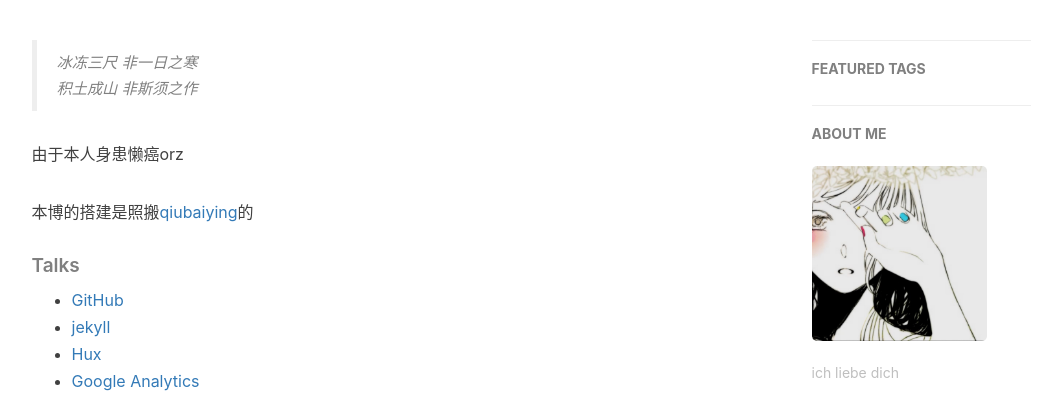
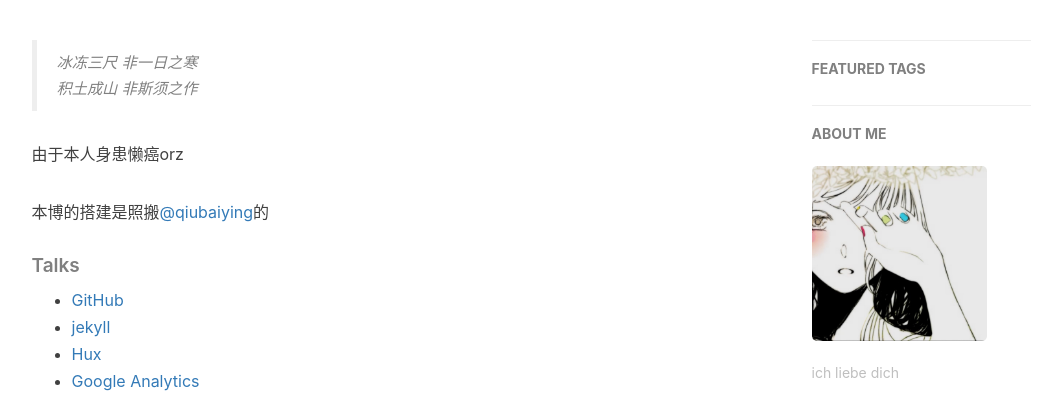
Before and after one commit to yuchangonline/yuchangonline.github.io, a Jekyll site: the page built from about.html, in a window 1280 px wide. Shown: the part 418-812 px from the top of the page, without its empty margins (136-1198 px from the left). Built offline with Jekyll 4.4.1, drawn with Linux system fonts in a browser that asks for light colours; nearby versions of some CDN libraries; comment, search, counter and statistics services are not loaded.

Commit message:
gt测试2

```diff
--- a/_config.yml
+++ b/_config.yml
@@ -66,7 +66,7 @@ gitalk:
   clientSecret: 092bafcc4ff31cc37e2941356843588454e26b9d    #生成的clientSecret
   repo: yuchangonline.github.io                                                    #仓库名称
   owner: yuchangonline                                      #github用户名
-  admin: yucahngonline
+  admin: [yucahngonline]
   distractionFreeMode: true                                 #是否启用类似FB的阴影遮罩
 
 
--- a/about.html
+++ b/about.html
@@ -19,7 +19,7 @@ header-img: "img/ost-bg-rwd.png"
     积土成山 非斯须之作</p></blockquote>
 
     <p>由于本人身患懒癌orz</p>
-    <p>本博的搭建是照搬<a href="https://github.com/qiubaiying/qiubaiying.github.io">qiubaiying</a>的</p>
+    <p>本博的搭建是照搬<a href="https://github.com/qiubaiying/qiubaiying.github.io">@qiubaiying</a>的</p>
 
     <p></p>
 
```
